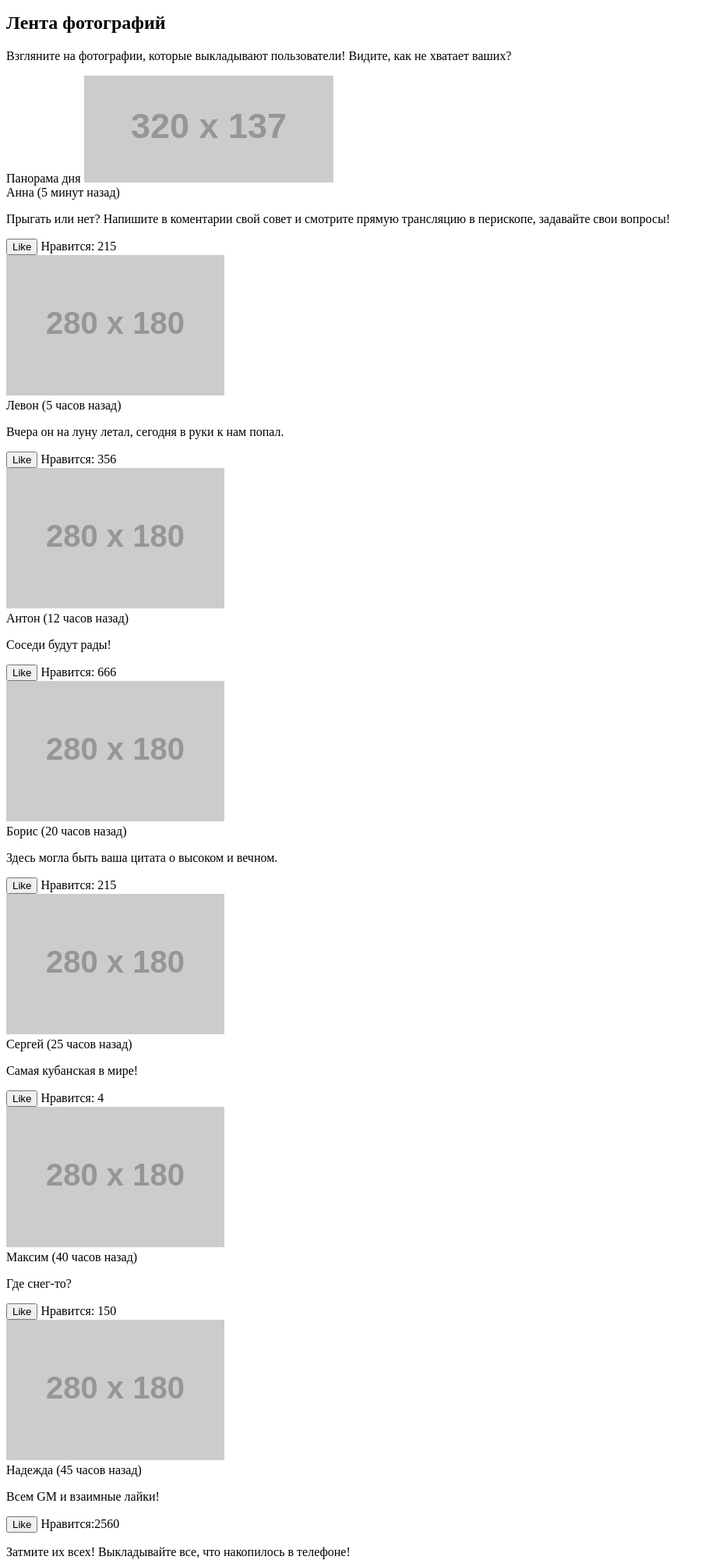
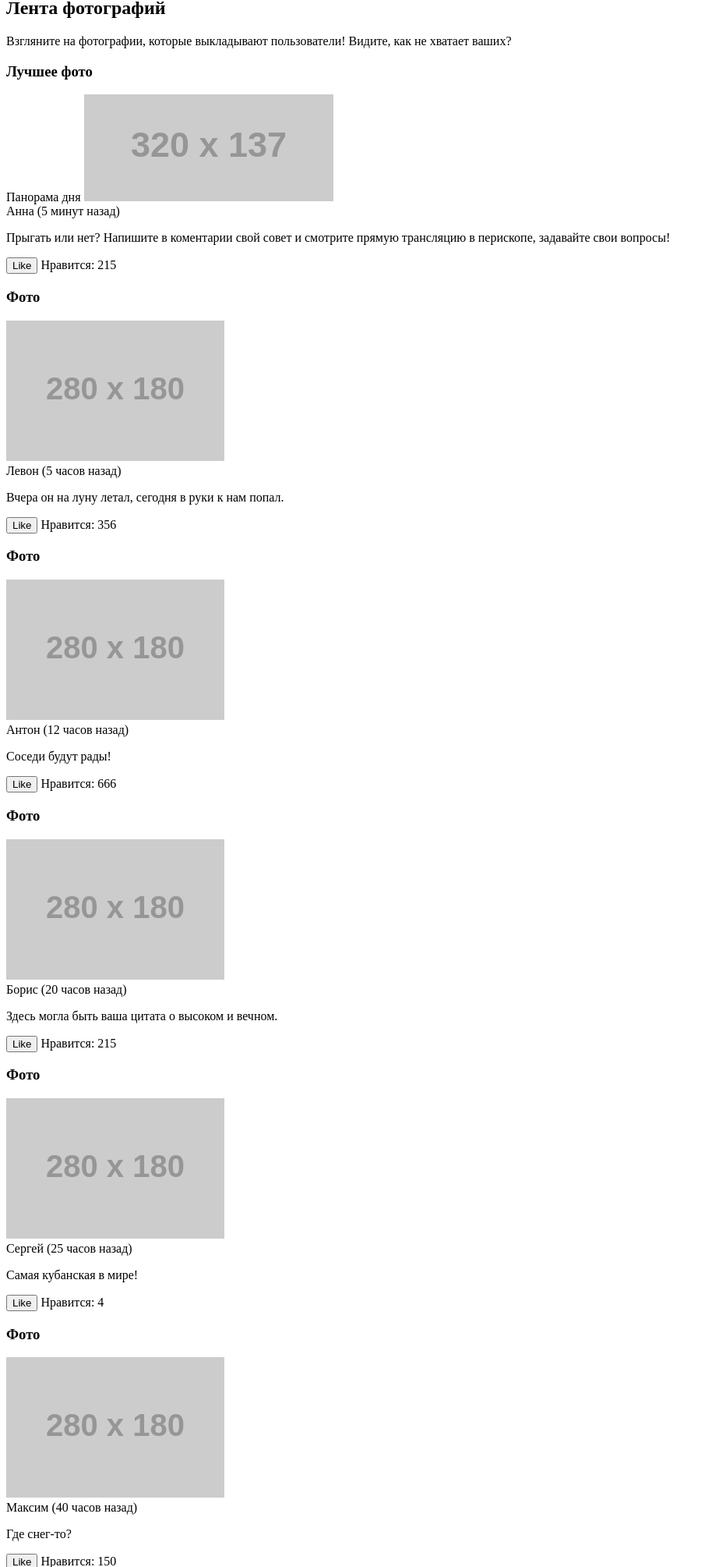
Before and after one commit to oxtnpi/906613-pink-17, a website: page source/photo.html in a window 1280 px wide. Shown: the part 254-2263 px from the top of the page at 78% size, without its empty margins (0-914 px from the left). Drawn offline with Linux system fonts and the light colour scheme; placeholder pictures from the web are drawn by us.

Commit message:
Исправляет комментарии

```diff
--- a/source/photo.html
+++ b/source/photo.html
@@ -9,10 +9,10 @@
 <body>
 
   <header class="page-header">
-    <a class="page-header__logo">
-      <img class="page-header__logo-image" width="320" height="69" src="http://placehold.it/320x69" alt="Логотип Пинк">
-    </a>
     <nav class="page-header__menu main-menu">
+        <a class="page-header__logo">
+            <img class="page-header__logo-image" width="320" height="69" src="http://placehold.it/320x69" alt="Логотип Пинк">
+          </a>
       <button class="main-menu__toggle" type="button">Открыть меню</button>
       <div class="main-menu__wrapper">
         <ul class="main-menu__list">
@@ -34,7 +34,8 @@
       <p class="gallery__text">Взгляните на фотографии, которые выкладывают пользователи! Видите, как не
         хватает ваших?</p>
 
-      <div class="gallery__item photo">
+      <article class="gallery__item photo photo--general">
+        <h3 class="visually-hidden">Лучшее фото</h3>
         <span class="photo__bage">Панорама дня</span>
 
         <img class="photo__img" width="320" height="137" src="http://placehold.it/320x137" alt="Лучшее фото">
@@ -49,9 +50,10 @@
             <span class="likes__counter">Нравится: 215</span>
           </div>
         </div>
-      </div>
+      </article>
 
-      <div class="gallery__item photo">
+      <article class="gallery__item photo">
+          <h3 class="visually-hidden">Фото</h3>
         <img class="photo__img" width="280" height="180" src="http://placehold.it/280x180" alt="Фото">
         <div class="photo__description">
           <span class="photo__autor">Левон</span>
@@ -62,9 +64,10 @@
             <span class="likes__counter">Нравится: 356</span>
           </div>
         </div>
-      </div>
+      </article>
 
-      <div class="gallery__item photo">
+      <article class="gallery__item photo">
+          <h3 class="visually-hidden">Фото</h3>
         <img class="photo__img" width="280" height="180" src="http://placehold.it/280x180" alt="Фото">
         <div class="photo__description">
           <span class="photo__autor">Антон</span>
@@ -75,9 +78,10 @@
             <span class="likes__counter">Нравится: 666</span>
           </div>
         </div>
-      </div>
+      </article>
 
-      <div class="gallery__item photo">
+      <article class="gallery__item photo">
+          <h3 class="visually-hidden">Фото</h3>
         <img class="photo__img" width="280" height="180" src="http://placehold.it/280x180" alt="Фото">
         <div class="photo__description">
           <span class="photo__autor">Борис</span>
@@ -88,9 +92,10 @@
             <span class="likes__counter">Нравится: 215</span>
           </div>
         </div>
-      </div>
+      </article>
 
-      <div class="gallery__item photo">
+      <article class="gallery__item photo">
+          <h3 class="visually-hidden">Фото</h3>
         <img class="photo__img" width="280" height="180" src="http://placehold.it/280x180" alt="Фото">
         <div class="photo__description">
           <span class="photo__autor">Сергей</span>
@@ -101,9 +106,10 @@
             <span class="likes__counter">Нравится: 4</span>
           </div>
         </div>
-      </div>
+      </article>
 
-      <div class="gallery__item photo">
+      <article class="gallery__item photo">
+          <h3 class="visually-hidden">Фото</h3>
         <img class="photo__img" width="280" height="180" src="http://placehold.it/280x180" alt="Фото">
         <div class="photo__description">
           <span class="photo__autor">Максим</span>
@@ -114,9 +120,10 @@
             <span class="likes__counter">Нравится: 150</span>
           </div>
         </div>
-      </div>
+      </article>
 
-      <div class="gallery__item photo">
+      <article class="gallery__item photo">
+          <h3 class="visually-hidden">Фото</h3>
         <img class="photo__img" width="280" height="180" src="http://placehold.it/280x180" alt="Фото">
         <div class="photo__description">
           <span class="photo__autor">Надежда</span>
@@ -127,9 +134,7 @@
             <span class="likes__counter">Нравится:2560</span>
           </div>
         </div>
-      </div>
-
-      <p class="gellery__message">Затмите их всех! Выкладывайте все, что накопилось в телефоне!</p>
+      </article>
     </section>
   </main>
 
```
Also changed, not shown: source/form.html (+14 -10 lines), source/index.html (+10 -9 lines).
